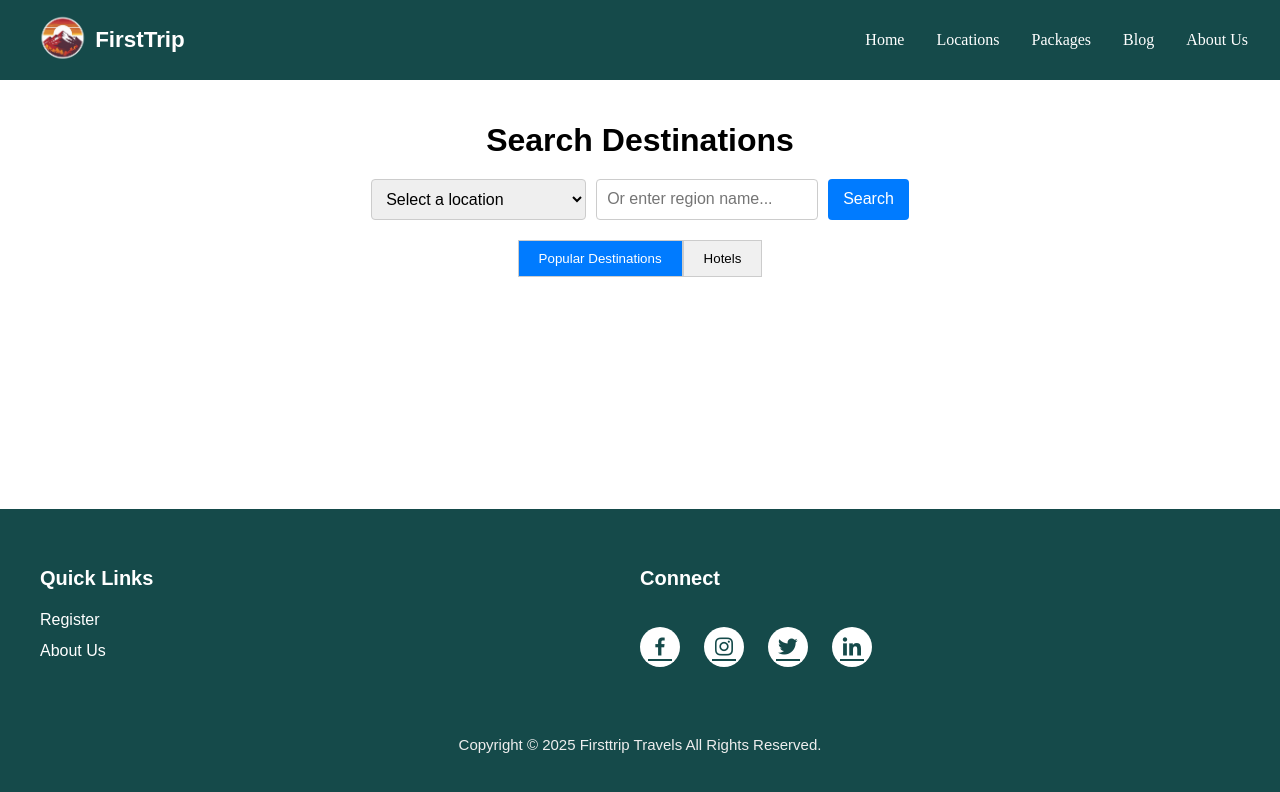
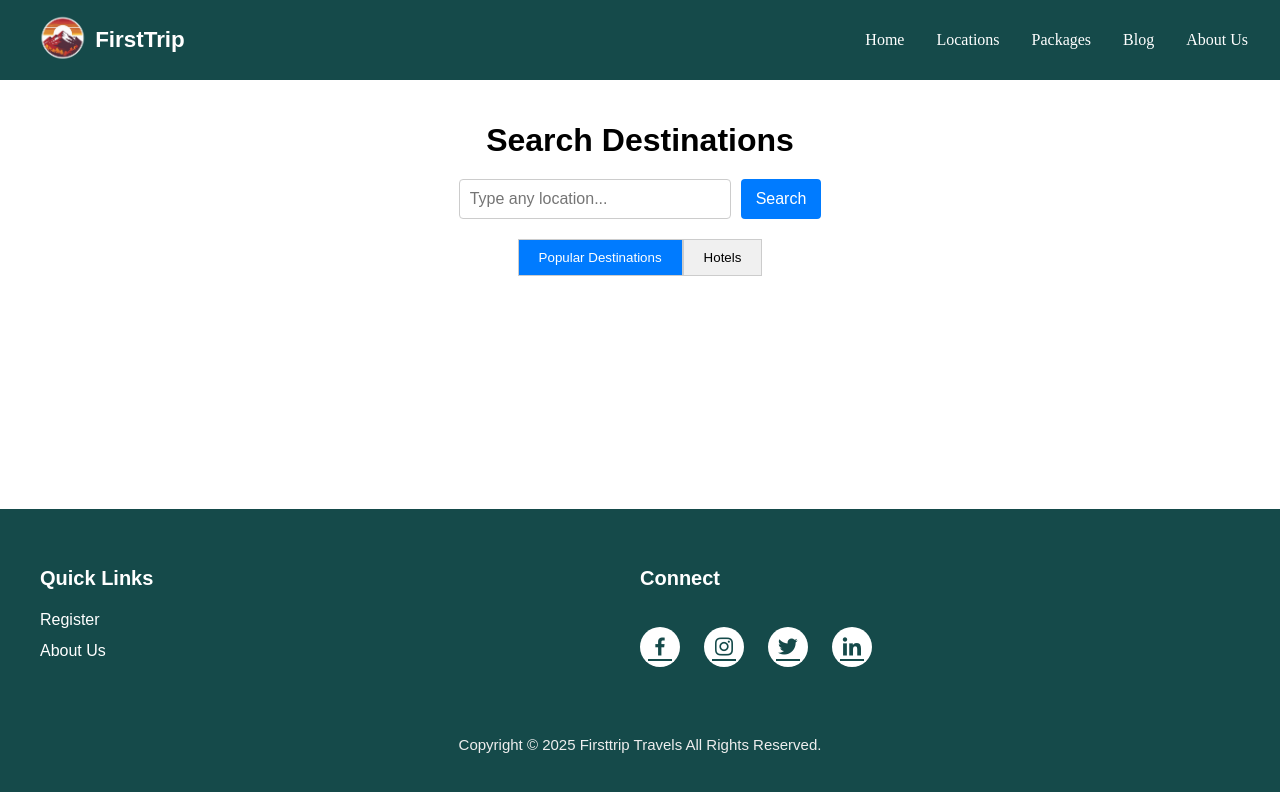
Before and after one commit to jita1218/travel_app, a React (Vite) app: page /location in a window 1280 px wide. Shown: the top 792 px of the page. Built offline with nearby package versions, Linux system fonts and the light colour scheme.

Commit message:
Update location.jsx

```diff
--- a/src/pages/location.jsx
+++ b/src/pages/location.jsx
@@ -1,6 +1,14 @@
 import React, { useState } from "react";
 import axios from "axios";
-import locations from "../data/locations"; // predefined list
+
+// Sample fallback images (replace with your own good-looking photos)
+const fallbackImages = [
+  "https://images.unsplash.com/photo-1507525428034-b723cf961d3e", // Beach
+  "https://images.unsplash.com/photo-1506744038136-46273834b3fb", // Mountain
+  "https://images.unsplash.com/photo-1500530855697-b586d89ba3ee", // City
+  "https://images.unsplash.com/photo-1519821172141-b5d8e87a1284", // Lake
+  "https://images.unsplash.com/photo-1526778548025-fa2f459cd5c1", // Desert
+];
 
 const Location = () => {
   const [region, setRegion] = useState("");
@@ -10,12 +18,11 @@ const Location = () => {
   const [activeTab, setActiveTab] = useState("pois");
   const [error, setError] = useState("");
 
-  // ✅ Environment-based backend URL
-  const API_BASE = import.meta.env.VITE_API_BASE_URL; // e.g. https://flaskapi.onrender.com
+  const API_BASE = import.meta.env.VITE_API_BASE_URL;
 
   const handleSearch = async () => {
     if (!region.trim()) {
-      setError("Please select or enter a region");
+      setError("Please enter a location name");
       return;
     }
     setError("");
@@ -24,12 +31,10 @@ const Location = () => {
     setHotels([]);
 
     try {
-      // Fetch POIs
       const poiRes = await axios.get(`${API_BASE}/api/destination/popular?region=${region}`);
+      const hotelRes = await axios.get(`${API_BASE}/api/destination/hotels?region=${region}`);
+
       setPois(poiRes.data.pois || []);
-
-      // Fetch Hotels
-      const hotelRes = await axios.get(`${API_BASE}/api/destination/hotels?region=${region}`);
       setHotels(hotelRes.data.hotels || []);
     } catch (err) {
       console.error(err);
@@ -39,13 +44,13 @@ const Location = () => {
     }
   };
 
-  const getImage = (item) => {
+  const getImage = (item, index) => {
     return (
       item.image ||
       item.photo ||
       item.image_url ||
       item.imgUrl ||
-      "https://via.placeholder.com/300x200?text=No+Image"
+      fallbackImages[index % fallbackImages.length]
     );
   };
 
@@ -53,29 +58,14 @@ const Location = () => {
     <div style={styles.container}>
       <h1 style={styles.title}>Search Destinations</h1>
 
-      {/* Dropdown + Input + Button */}
       <div style={styles.searchBox}>
-        <select
-          value={region}
-          onChange={(e) => setRegion(e.target.value)}
-          style={styles.select}
-        >
-          <option value="">Select a location</option>
-          {locations.map((loc, index) => (
-            <option key={index} value={loc.region}>
-              {loc.name}
-            </option>
-          ))}
-        </select>
-
         <input
           type="text"
-          placeholder="Or enter region name..."
+          placeholder="Type any location..."
           value={region}
           onChange={(e) => setRegion(e.target.value)}
           style={styles.input}
         />
-
         <button onClick={handleSearch} style={styles.button}>
           Search
         </button>
@@ -104,22 +94,20 @@ const Location = () => {
       {/* Cards */}
       <div style={styles.cardContainer}>
         {activeTab === "pois" &&
-          pois.map((item, index) => (
-            <div key={index} style={styles.card}>
-              <img src={getImage(item)} alt={item.name} style={styles.image} />
+          pois.map((item, i) => (
+            <div key={i} style={styles.card}>
+              <img src={getImage(item, i)} alt={item.name} style={styles.image} />
               <h3>{item.name}</h3>
               <p>{item.description || "No description available"}</p>
             </div>
           ))}
 
         {activeTab === "hotels" &&
-          hotels.map((item, index) => (
-            <div key={index} style={styles.card}>
-              <img src={getImage(item)} alt={item.name} style={styles.image} />
+          hotels.map((item, i) => (
+            <div key={i} style={styles.card}>
+              <img src={getImage(item, i)} alt={item.name} style={styles.image} />
               <h3>{item.name}</h3>
               <p>{item.description || "No description available"}</p>
-              <p><strong>Address:</strong> {item.address || "Not available"}</p>
-              <p><strong>Rating:</strong> {item.rating}</p>
             </div>
           ))}
       </div>
@@ -132,8 +120,7 @@ const styles = {
   container: { padding: "20px", fontFamily: "Arial, sans-serif" },
   title: { textAlign: "center", marginBottom: "20px" },
   searchBox: { display: "flex", justifyContent: "center", gap: "10px", marginBottom: "20px" },
-  select: { padding: "10px", fontSize: "16px", border: "1px solid #ccc", borderRadius: "4px" },
-  input: { padding: "10px", fontSize: "16px", border: "1px solid #ccc", borderRadius: "4px", width: "200px" },
+  input: { padding: "10px", fontSize: "16px", border: "1px solid #ccc", borderRadius: "4px", width: "250px" },
   button: { padding: "10px 15px", fontSize: "16px", backgroundColor: "#007bff", color: "#fff", border: "none", borderRadius: "4px", cursor: "pointer" },
   error: { color: "red", textAlign: "center" },
   tabs: { display: "flex", justifyContent: "center", marginBottom: "20px" },
```
